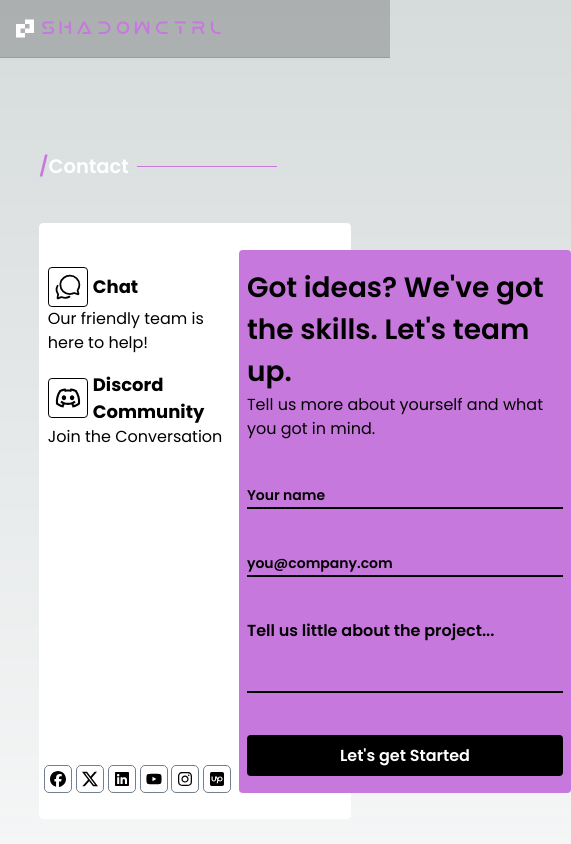
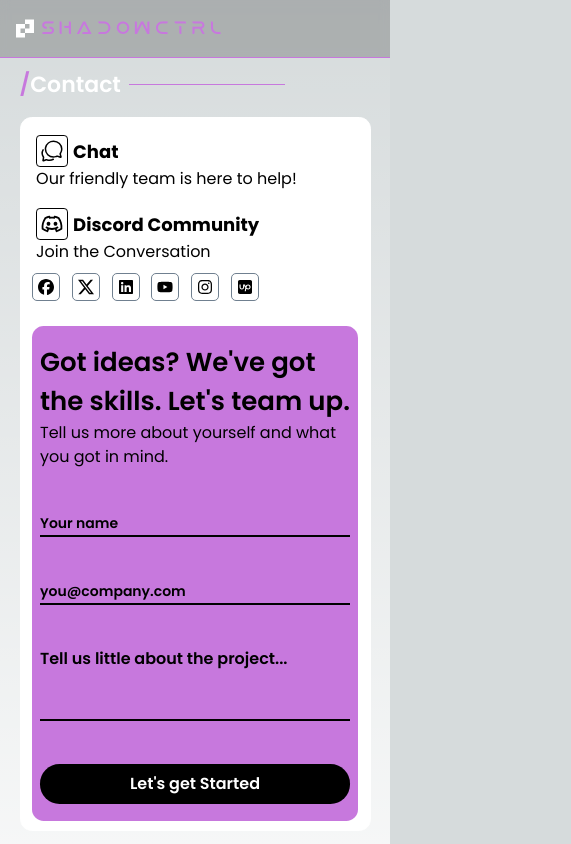
Before and after one commit to shadowctrl/portfolio-shadowctrl, a Next.js app: page /contact in a window 390 px wide. Shown: the top 844 px of the page, 571 px wide, since content can reach past the window. Built offline with nearby package versions, Linux system fonts and the light colour scheme; a web font is replaced by a local one.

Commit message:
"Updated CSS styles for aboutme, contact, home, and skills components, including font sizes, margins, and padding for various screen sizes and devices."

```diff
--- a/src/app/aboutme/aboutme.css
+++ b/src/app/aboutme/aboutme.css
@@ -17,7 +17,7 @@
 }
 @media all and (max-width: 768px) and (max-height: 1024px) and (orientation: portrait) {
   .aboutHead {
-    font-size: 5vw;
+    font-size: 22px;
     margin-left: 5vw;
     margin-top: 3vh;
   }
--- a/src/app/contact/contactme.css
+++ b/src/app/contact/contactme.css
@@ -2,6 +2,11 @@
   padding-top: 15vh;
   margin: 0 5vw;
   font-family: var(--font-sourceCode);
+
+  @media (max-width: 768px) {
+    padding-top: 5vh;
+    margin: 0;
+  }
 }
 
 .contacthead {
@@ -17,7 +22,7 @@
 }
 @media all and (max-width: 768px) and (max-height: 1024px) and (orientation: portrait) {
   .contacthead {
-    font-size: 5vw;
+    font-size: 22px;
     margin-left: 5vw;
     margin-top: 3vh;
   }
@@ -25,7 +30,7 @@
 
 .contactdash {
   border-top: 1px solid #c778dd;
-  width: 36vw;
+  width: 40vw;
   margin-left: 2vw;
 }
 
@@ -33,12 +38,20 @@
   display: flex;
   align-items: center;
   padding-top: 2vh;
+
+  @media (max-width: 768px) {
+    margin: 0 5vw;
+  }
 }
 .contact p {
   font-family: var(--font-sourceCode);
   color: #abb2bf;
   padding-right: 3vw;
   font-size: 18px;
+
+  @media (max-width: 768px) {
+    font-size: 14px;
+  }
 
   a {
     color: #c778dd;
@@ -92,6 +105,14 @@
   border-radius: 1vw;
   background-color: white;
 
+  @media (max-width: 768px) {
+    flex-direction: column;
+    margin: 2vh 5vw;
+    padding: 1vh 3vw;
+    gap: 3vh;
+    border-radius: 3vw;
+  }
+
   .contact-left {
     flex: 4;
     color: black;
@@ -104,12 +125,21 @@
       flex-direction: column;
       gap: 2vh;
       padding: 2vh 1vw;
+
+      @media (max-width: 768px) {
+        padding: 1vh 1vw;
+      }
     }
     .contact-icon {
       padding: 5px;
       border-radius: 1vw;
       border: 1px solid black;
       font-size: 40px;
+
+      @media (max-width: 768px) {
+        padding: 3px;
+        font-size: 32px;
+      }
 
       &:hover {
         background-color: #c778dd;
@@ -126,6 +156,10 @@
     .contact-social-icons {
       display: flex;
       gap: 1vw;
+
+      @media (max-width: 768px) {
+        gap: 3vw;
+      }
 
       a {
         padding: 5px;
@@ -146,9 +180,18 @@
     display: flex;
     flex-direction: column;
     gap: 5vh;
+
+    @media (max-width: 768px) {
+      border-radius: 3vw;
+    }
+
     h1 {
       font-size: 28px;
       font-weight: 600;
+
+      @media (max-width: 768px) {
+        font-size: 26px;
+      }
     }
     p {
       font-size: 16px;
@@ -182,6 +225,10 @@
       color: white;
       border-radius: 1vw;
       font-weight: 600;
+
+      @media (max-width: 768px) {
+        border-radius: 5vw;
+      }
     }
     .form-desc {
       display: flex;
--- a/src/app/home.css
+++ b/src/app/home.css
@@ -171,7 +171,7 @@
 
   @media (max-width: 768px) {
     margin-top: 5vh;
-    font-size: 18px;
+    font-size: 22px;
     margin-bottom: 3vh;
   }
 }
@@ -231,7 +231,7 @@
   width: 70%;
 
   @media (max-width: 768px) {
-    font-size: 12px;
+    font-size: 14px;
     width: 90%;
   }
 }
@@ -249,7 +249,7 @@
 
   @media (max-width: 768px) {
     font-size: 12px;
-    margin-left: 15vw;
+    margin-left: 12vw;
   }
 }
 
--- a/src/app/page.js
+++ b/src/app/page.js
@@ -16,16 +16,6 @@ export const metadata = {
 };
 
 const Home = () => {
-  const ViewAll = (size) => {
-    return (
-      <Link className="homeViewall" href={"/works"}>
-        View all
-        <span style={{ fontSize: size }}>
-          <FaArrowCircleRight />
-        </span>
-      </Link>
-    );
-  };
   return (
     <div>
       <div className="homeParent">
@@ -78,8 +68,12 @@ const Home = () => {
               <span>#</span>
               Works
               <div className="homeDash"></div>
-              <div className="homeMobile">{ViewAll("4vw")}</div>
-              <div className="homeDesktop">{ViewAll("1.2vw")}</div>
+              <Link className="homeViewall" href={"/works"}>
+                View all
+                <span style={{ fontSize: "1vw" }}>
+                  <FaArrowCircleRight />
+                </span>
+              </Link>
             </div>
             <div className="worksProjectsRenderer">
               {projects.slice(0, 3).map((value, index) => (
--- a/src/components/skills/skills.css
+++ b/src/components/skills/skills.css
@@ -95,7 +95,7 @@
     margin: 3vh;
   }
   .skillsHead {
-    font-size: 5vw;
+    font-size: 22px;
     margin-top: 0;
   }
   .skills {
```
